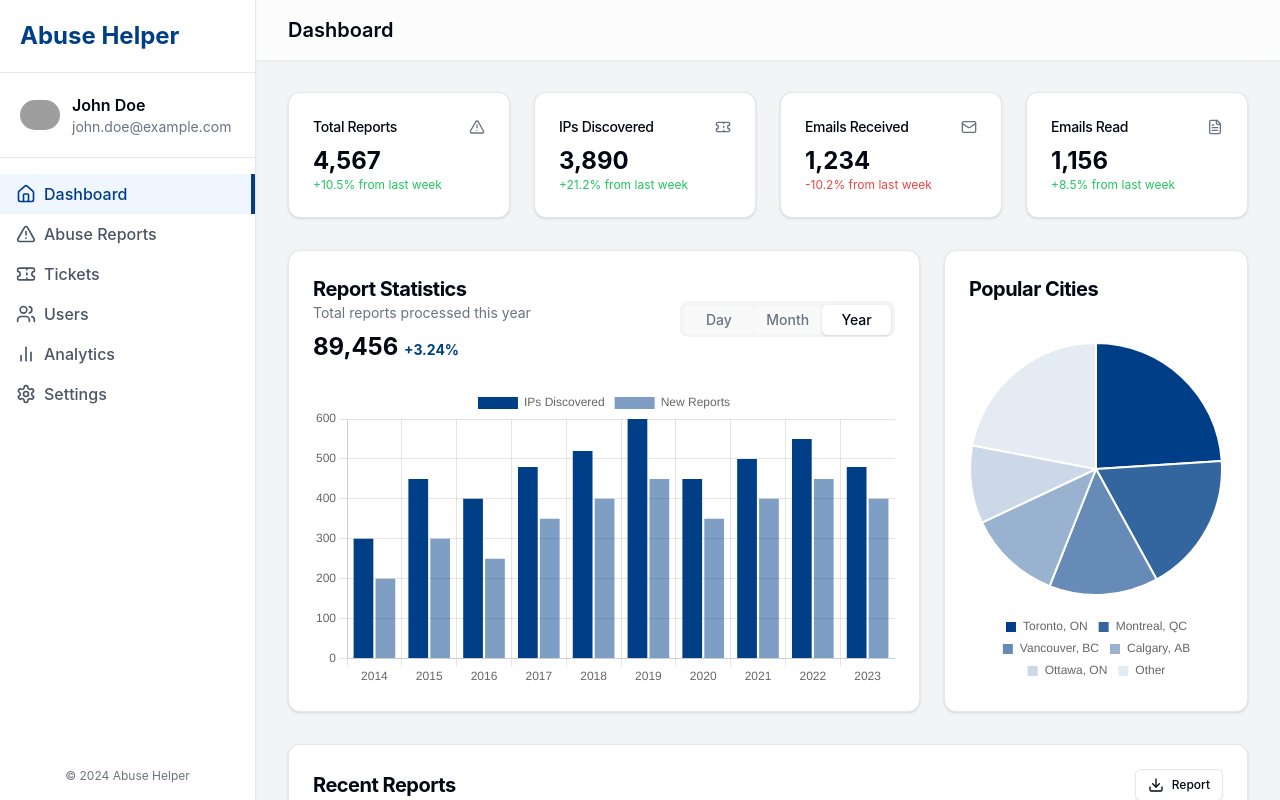
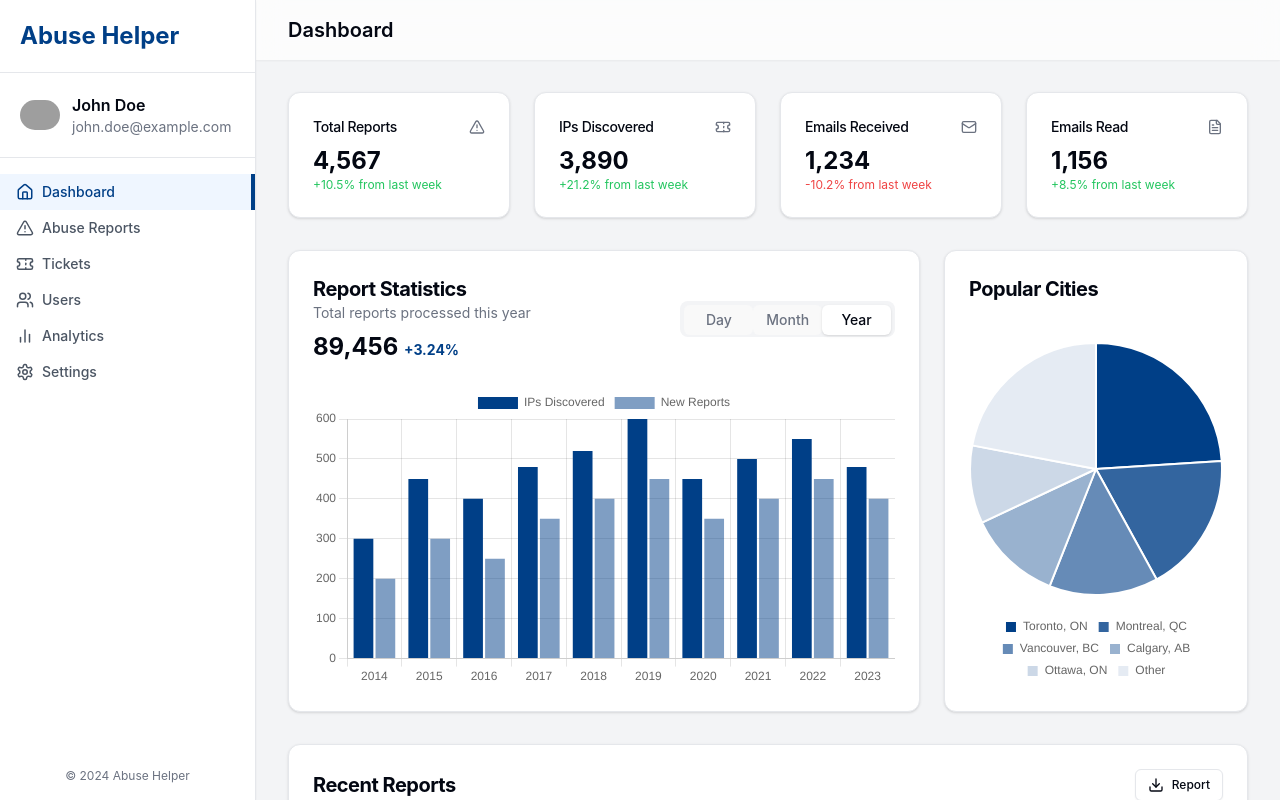
Before and after one commit to habibayoub/Abuse-Helper, a React (Vite) app in the folder frontend/: page / in a window 1280 px wide. Built offline with nearby package versions, Linux system fonts and the light colour scheme; grey boxes are pictures that could not be loaded.

Commit message:
make sidebar font smaller

```diff
--- a/frontend/src/components/page/dashboard.tsx
+++ b/frontend/src/components/page/dashboard.tsx
@@ -84,40 +84,40 @@ export default function Dashboard() {
                         </div>
                     </div>
                 </div>
-                <nav className="mt-4 flex-grow">
+                <nav className="mt-4 flex-grow text-sm">
                     <a href="#" className="block py-2 px-4 bg-blue-50 border-r-4" style={{ color: PANTONE_301, borderColor: PANTONE_301 }}>
                         <span className="flex items-center">
-                            <Home className="mr-2" size={20} />
+                            <Home className="mr-2" size={18} />
                             Dashboard
                         </span>
                     </a>
                     <a href="#" className="block py-2 px-4 text-gray-600 hover:bg-gray-50">
                         <span className="flex items-center">
-                            <AlertTriangle className="mr-2" size={20} />
+                            <AlertTriangle className="mr-2" size={18} />
                             Abuse Reports
                         </span>
                     </a>
                     <a href="#" className="block py-2 px-4 text-gray-600 hover:bg-gray-50">
                         <span className="flex items-center">
-                            <Ticket className="mr-2" size={20} />
+                            <Ticket className="mr-2" size={18} />
                             Tickets
                         </span>
                     </a>
                     <a href="#" className="block py-2 px-4 text-gray-600 hover:bg-gray-50">
                         <span className="flex items-center">
-                            <Users className="mr-2" size={20} />
+                            <Users className="mr-2" size={18} />
                             Users
                         </span>
                     </a>
                     <a href="#" className="block py-2 px-4 text-gray-600 hover:bg-gray-50">
                         <span className="flex items-center">
-                            <BarChart2 className="mr-2" size={20} />
+                            <BarChart2 className="mr-2" size={18} />
                             Analytics
                         </span>
                     </a>
                     <a href="#" className="block py-2 px-4 text-gray-600 hover:bg-gray-50">
                         <span className="flex items-center">
-                            <Settings className="mr-2" size={20} />
+                            <Settings className="mr-2" size={18} />
                             Settings
                         </span>
                     </a>
```
